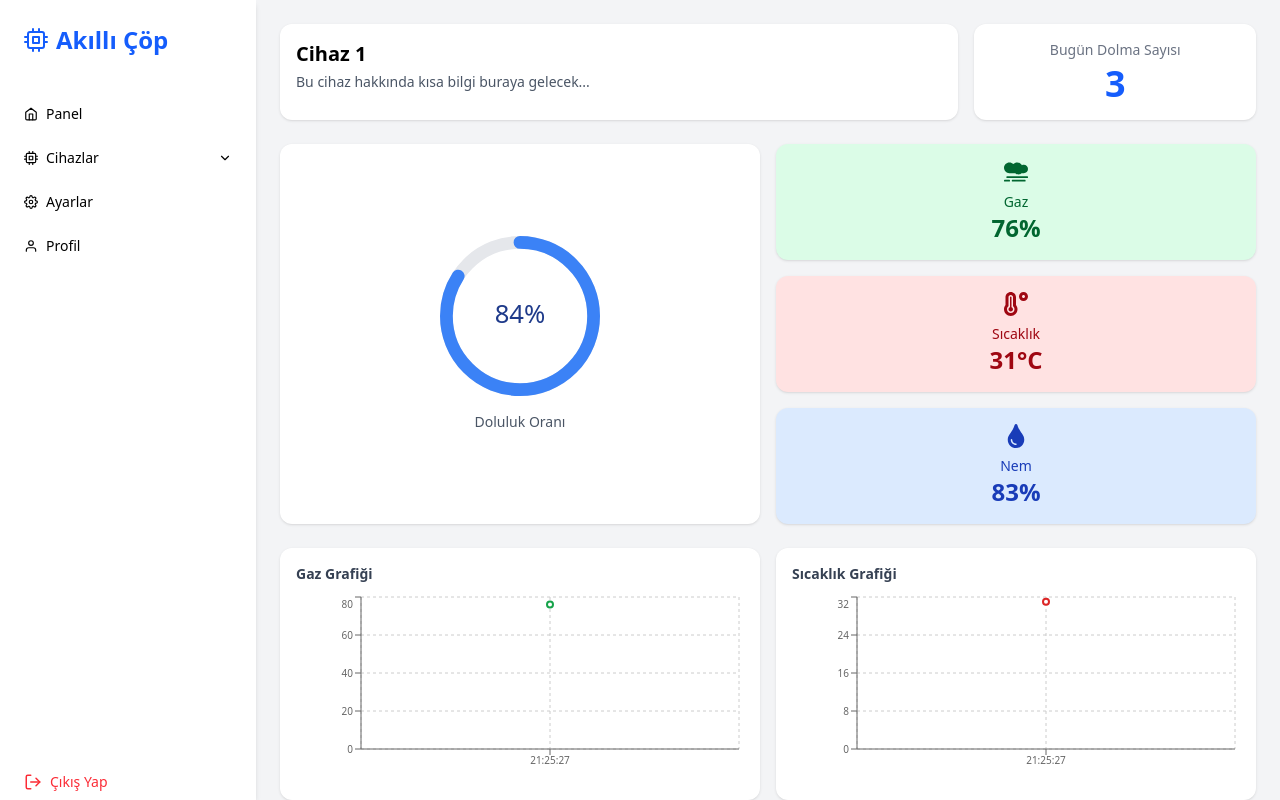
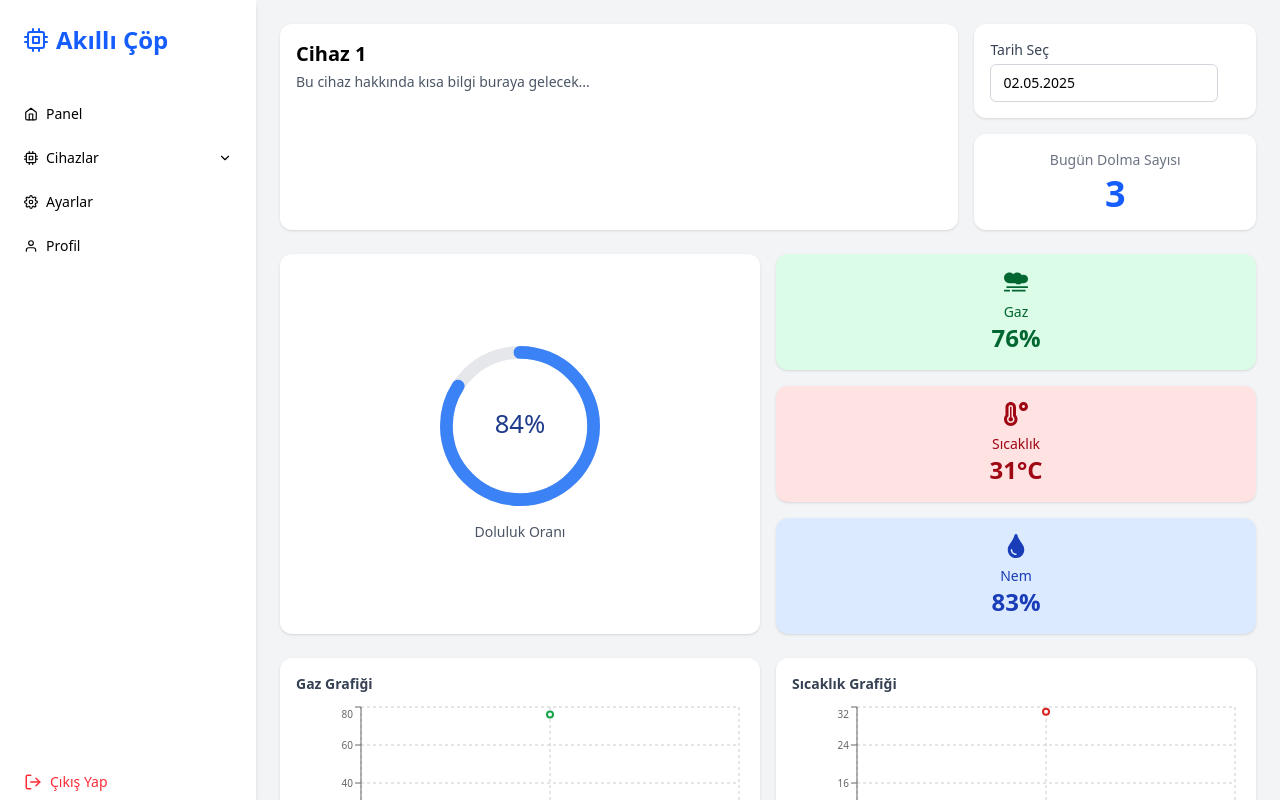
Before and after one commit to 0xM3x/volly_trash_dashboard, a React (Vite) app in the folder vollyWebFrontEnd/: page /device/1 in a window 1280 px wide. Built offline with nearby package versions, Linux system fonts and the light colour scheme; sample sign-in values are in the browser's storage.

Commit message:
add date picker to device detail page, rearranged top row, disabled live updates on date change

```diff
--- a/vollyWebFrontEnd/package.json
+++ b/vollyWebFrontEnd/package.json
@@ -12,9 +12,11 @@
   "dependencies": {
     "@tailwindcss/vite": "^4.1.5",
     "apexcharts": "^4.7.0",
+    "date-fns": "^4.1.0",
     "react": "^19.0.0",
     "react-apexcharts": "^1.7.0",
     "react-circular-progressbar": "^2.2.0",
+    "react-datepicker": "^8.3.0",
     "react-dom": "^19.0.0",
     "react-icons": "^5.5.0",
     "react-router-dom": "^7.5.3",
--- a/vollyWebFrontEnd/src/pages/DevicePage.jsx
+++ b/vollyWebFrontEnd/src/pages/DevicePage.jsx
@@ -4,6 +4,9 @@ import { FaTemperatureHigh, FaTint, FaSmog } from 'react-icons/fa';
 import { CircularProgressbar, buildStyles } from 'react-circular-progressbar';
 import 'react-circular-progressbar/dist/styles.css';
 import LineChartCard from '../components/LineChartCard';
+import DatePicker from 'react-datepicker';
+import 'react-datepicker/dist/react-datepicker.css';
+
 
 import Layout from '../components/Layout';
 
@@ -26,8 +29,12 @@ export default function DeviceDetailPage() {
   	nem: [],
   	doluluk: [],
 	});
+	const [selectedDate, setSelectedDate] = useState(new Date());
+	const [liveMode, setLiveMode] = useState(true);
 
 	useEffect(() => {
+	  if (!liveMode) return;
+
 	  const interval = setInterval(() => {
 	    const newData = {
 	      gaz: Math.floor(Math.random() * 40) + 60,
@@ -42,10 +49,8 @@ export default function DeviceDetailPage() {
 	      second: '2-digit',
 	    });
 
-	    // ✅ update sensor values
 	    setSensorData(newData);
 
-	    // ✅ update chart data
 	    setGraphData((prevData) => ({
 	      gaz: [...prevData.gaz.slice(-9), { time: now, value: newData.gaz }],
 	      sicaklik: [...prevData.sicaklik.slice(-9), { time: now, value: newData.sicaklik }],
@@ -55,7 +60,7 @@ export default function DeviceDetailPage() {
 	  }, 5000);
 
 	  return () => clearInterval(interval);
-	}, []);
+	}, [liveMode]);
 
 
 //	useEffect(() => {
@@ -74,24 +79,64 @@ export default function DeviceDetailPage() {
   return (
 		<Layout>
 		  <div className="space-y-6">
-		    {/* Top Row: Device Info (70%) + Dolma Count (30%) */}
 				<div className="grid grid-cols-1 lg:grid-cols-10 gap-4">
-		      {/* 70% */}
+				  {/* Cihaz Bilgisi */}
 				  <div className="lg:col-span-7 bg-white rounded-xl shadow p-4">
 				    <div className="text-xl font-bold">{deviceName}</div>
 				    <div className="text-sm text-gray-600 mt-1">Bu cihaz hakkında kısa bilgi buraya gelecek...</div>
 				  </div>
 
-		      {/* 30% */}
-		      <div className="lg:col-span-3 bg-white rounded-xl shadow p-4 text-center flex flex-col justify-center">
+				  {/* Tarih ve Dolma Sayısı (stacked) */}
+				  <div className="lg:col-span-3 flex flex-col gap-4">
+				    {/* Tarih Seç */}
+				    <div className="bg-white rounded-xl shadow p-4">
+				      <label className="block text-sm font-medium text-gray-700 mb-1">Tarih Seç</label>
+				      <DatePicker
+				        selected={selectedDate}
+								onChange={(date) => {
+								  setSelectedDate(date);
+								  setLiveMode(false); // stop live updates
+
+								  // Simulated static data
+								  const newData = {
+								    gaz: 65,
+								    sicaklik: 28,
+								    nem: 55,
+								    doluluk: 75,
+								  };
+
+								  const fakeGraph = Array.from({ length: 10 }).map((_, i) => ({
+								    time: `${i + 1}:00`,
+								    value: newData.gaz + Math.floor(Math.random() * 5),
+								  }));
+
+								  setSensorData(newData);
+								  setGraphData({
+								    gaz: fakeGraph,
+								    sicaklik: fakeGraph.map((d) => ({ ...d, value: newData.sicaklik + Math.floor(Math.random() * 2) })),
+								    nem: fakeGraph.map((d) => ({ ...d, value: newData.nem + Math.floor(Math.random() * 4) })),
+								    doluluk: fakeGraph.map((d) => ({ ...d, value: newData.doluluk + Math.floor(Math.random() * 3) })),
+								  });
+
+								  console.log('Seçilen tarih:', date.toLocaleDateString('tr-TR'));
+								}}
+
+				        dateFormat="dd.MM.yyyy"
+				        className="w-full px-3 py-2 border border-gray-300 rounded-md focus:outline-none focus:ring focus:ring-indigo-200 text-sm"
+				        locale="tr"
+				      />
+				    </div>
+
+				    {/* Bugün kaç kez doldu */}
+				    <div className="bg-white rounded-xl shadow p-4 text-center flex flex-col justify-center">
 				      <div className="text-sm font-medium text-gray-500 mb-1">Bugün Dolma Sayısı</div>
 				      <div className="text-4xl font-bold text-blue-600">3</div>
+				    </div>
 				  </div>
 				</div>
 
 		    {/* Middle Row: Capacity (50%) + Sensor Cards (50%) */}
 		    <div className="grid grid-cols-1 lg:grid-cols-2 gap-4">
-		      {/* Doluluk Oranı */}
 		      <div className="bg-white rounded-xl shadow p-6 flex flex-col items-center justify-center text-center">
 		        <div className="w-40 h-40">
 		          <CircularProgressbar
@@ -109,23 +154,17 @@ export default function DeviceDetailPage() {
 		        <div className="mt-4 text-sm font-medium text-gray-600">Doluluk Oranı</div>
 		      </div>
 
-		      {/* Sensors Vertically */}
 		      <div className="flex flex-col gap-4">
-						{/* Gaz */}
 		        <div className="bg-green-100 text-green-800 rounded-xl shadow p-4 text-center">
 		          <FaSmog className="text-2xl mx-auto mb-2" />
 		          <div className="text-sm font-medium">Gaz</div>
 		          <div className="text-2xl font-bold">{sensorData.gaz}%</div>
 		        </div>
-
-						{/* Sıcaklık */}
 		        <div className="bg-red-100 text-red-800 rounded-xl shadow p-4 text-center">
 		          <FaTemperatureHigh className="text-2xl mx-auto mb-2" />
 		          <div className="text-sm font-medium">Sıcaklık</div>
 		          <div className="text-2xl font-bold">{sensorData.sicaklik}°C</div>
 		        </div>
-
-						{/* Nem */}
 		        <div className="bg-blue-100 text-blue-800 rounded-xl shadow p-4 text-center">
 		          <FaTint className="text-2xl mx-auto mb-2" />
 		          <div className="text-sm font-medium">Nem</div>
@@ -134,7 +173,7 @@ export default function DeviceDetailPage() {
 		      </div>
 		    </div>
 
-		    {/* Bottom Row: 2x2 Graph Grid */}
+		    {/* Chart Grid */}
 		    <div className="grid grid-cols-1 lg:grid-cols-2 gap-4">
 		      <LineChartCard title="Gaz Grafiği" data={graphData.gaz} color="#16a34a" />
 		      <LineChartCard title="Sıcaklık Grafiği" data={graphData.sicaklik} color="#dc2626" />
@@ -143,5 +182,6 @@ export default function DeviceDetailPage() {
 		    </div>
 		  </div>
 		</Layout>
+
   );
 }
```
Also changed, not shown: 1 other file (tests, documents, lock files or other folders). Lines whose indentation alone changed are shown as unchanged.
